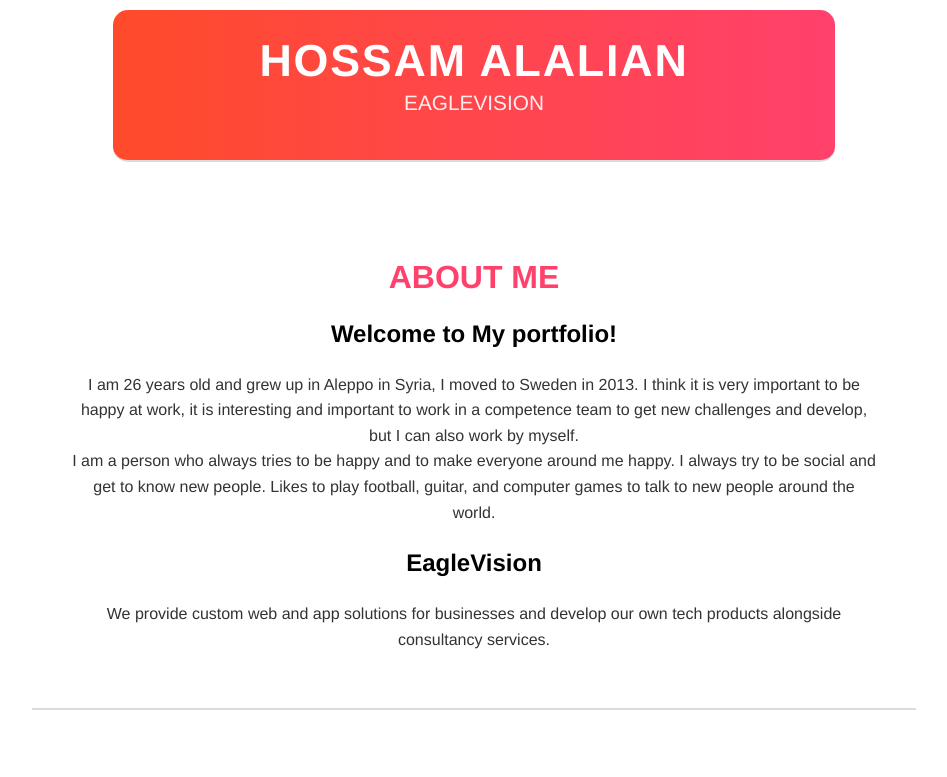
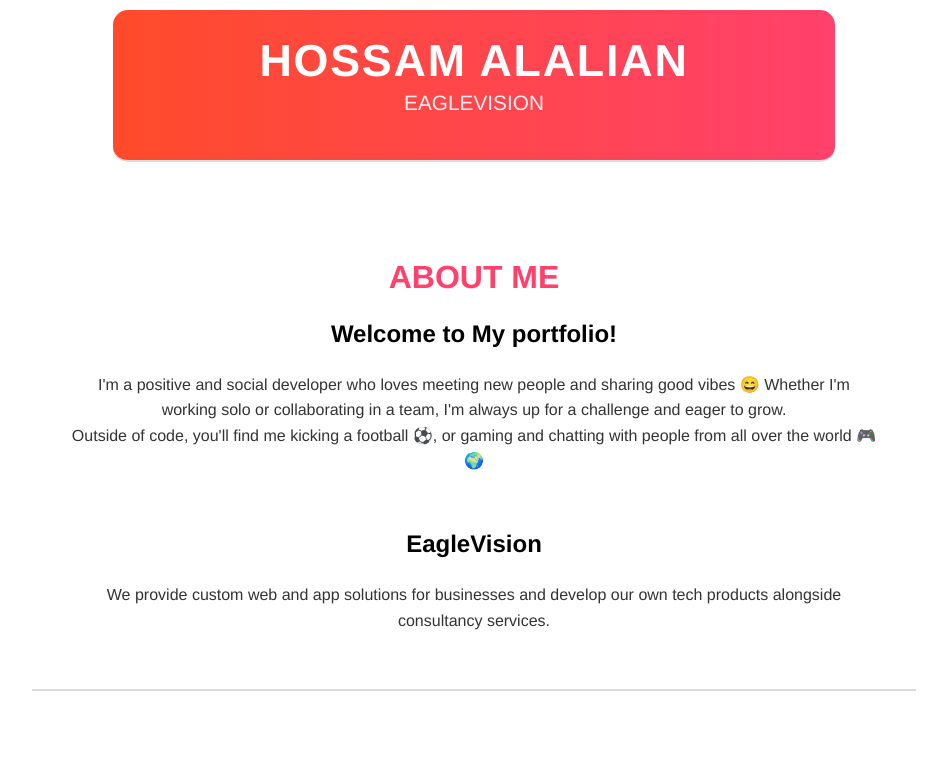
Before and after one commit to hossam4alalian/MyPortfolio, a Vue app: page / in a window 1280 px wide. Shown: the top 777 px of the page, without its empty margins (166-1113 px from the left). Built offline with nearby package versions, Linux system fonts and the light colour scheme.

Commit message:
fixed the padding and changed the text

```diff
--- a/public/index.html
+++ b/public/index.html
@@ -13,6 +13,5 @@
       <strong>We're sorry but <%= htmlWebpackPlugin.options.title %> doesn't work properly without JavaScript enabled. Please enable it to continue.</strong>
     </noscript>
     <div id="app"></div>
-    <!-- built files will be auto injected -->
   </body>
 </html>
--- a/src/components/AboutComponent.vue
+++ b/src/components/AboutComponent.vue
@@ -2,10 +2,11 @@
   <div class="about-me">
       <h2>About Me</h2>
       <h3>Welcome to My portfolio!</h3>
-      <p>
-          I am 26 years old and grew up in Aleppo in Syria, I moved to Sweden in 2013. I think it is very important to be happy at work, it is interesting and important to work in a competence team to get new challenges and develop, but I can also work by myself.
+      <p class="about-my-self">
+          I'm a positive and social developer who loves meeting new people and sharing good vibes 😄
+          Whether I'm working solo or collaborating in a team, I'm always up for a challenge and eager to grow.
           <br/>
-          I am a person who always tries to be happy and to make everyone around me happy. I always try to be social and get to know new people. Likes to play football, guitar, and computer games to talk to new people around the world.
+          Outside of code, you'll find me kicking a football ⚽, or gaming and chatting with people from all over the world 🎮🌍
           <br/>
       </p>
       <h3>EagleVision</h3>
@@ -34,6 +35,10 @@
     line-height: 1.6;
   }
 
+  .about-my-self {
+    padding-bottom: 2em;
+  }
+
   .about-me h3 {
     font-size: 1.5rem;
   }
```
Also changed, not shown: 1 other file (tests, documents, lock files or other folders).
